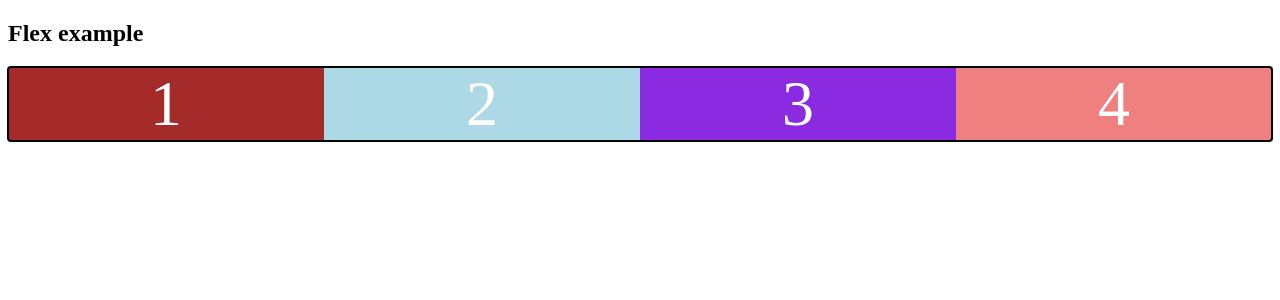
After one commit to asimsheikh/goalz, a Flask app: page /flex in a window 1280 px wide. The commit adds this page. Shown: the top 300 px of the page. Run offline with Flask 2, Linux system fonts and the light colour scheme.

Commit message:
learning about flexbox from the Alicea course

```diff
--- a/app.py
+++ b/app.py
@@ -250,6 +250,10 @@ def timer():
 def pebbles():
     return render_template('pebbles.html')
 
+@app.route('/flex')
+def flex():
+    return render_template('flex.html')
+
 @app.route('/test', methods=['GET', 'POST'])
 def test():
     if request.method == 'POST':
--- /dev/null
+++ b/templates/flex.html
@@ -0,0 +1,67 @@
+<!DOCTYPE html>
+<html lang="en">
+
+<head>
+    <meta charset="UTF-8">
+    <meta http-equiv="X-UA-Compatible" content="IE=edge">
+    <meta name="viewport" content="width=device-width, initial-scale=1.0">
+    <title>Flex Alicea Coourse example</title>
+</head>
+
+<style>
+    .container {
+        display: flex;
+        outline: auto;
+        /* flex-wrap: wrap; */
+        /* align-items: stretch; */
+        /* align-content: center; */
+        /* height: 800px; */
+    }
+
+    .item {
+        display: flex;
+        /* flex-basis: 25%; */
+        justify-content: center;
+        /* align-items: center; */
+        /* height: 200px; */
+        font-size: 4rem;
+        color: white;
+        background-color: blueviolet;
+        flex-grow: 1;
+        /* margin: 1rem; */
+    }
+
+    .item:nth-child(1) {
+        background-color: brown;
+        /* height: 20rem; */
+    }
+
+    .item:nth-child(2) {
+        background-color: lightblue;
+        /* height: 40rem; */
+    }
+
+    .item:nth-child(4) {
+        /* order: -1; */
+        background-color: lightcoral;
+        /* height: 35rem; */
+    }
+</style>
+
+<body>
+    <section>
+        <h1>Flex example</h1>
+        <div class="container">
+            <!-- <div style="flex-basis: 50%" class="item">1</div>
+            <div style="flex-basis: 50%" class="item">2</div>
+            <div style="flex-basis: 50%" class="item">3</div> -->
+            <div class="item">1</div>
+            <div class="item">2</div>
+            <div class="item">3</div>
+            <div class="item">4</div>
+        </div>
+    </section>
+
+</body>
+
+</html>
--- a/templates/pebbles.html
+++ b/templates/pebbles.html
@@ -49,7 +49,7 @@
         el.style.borderRadius = '50%'
         el.style.width = '3rem'
         el.style.height = '3rem'
-        el.style.margin = '1rem 0'
+        el.style.margin = '1rem'
         el.style.backgroundColor = 'red'
         el.addEventListener("click", event => clickHandler(event))
         el.appendChild(document.createTextNode(''))
```
